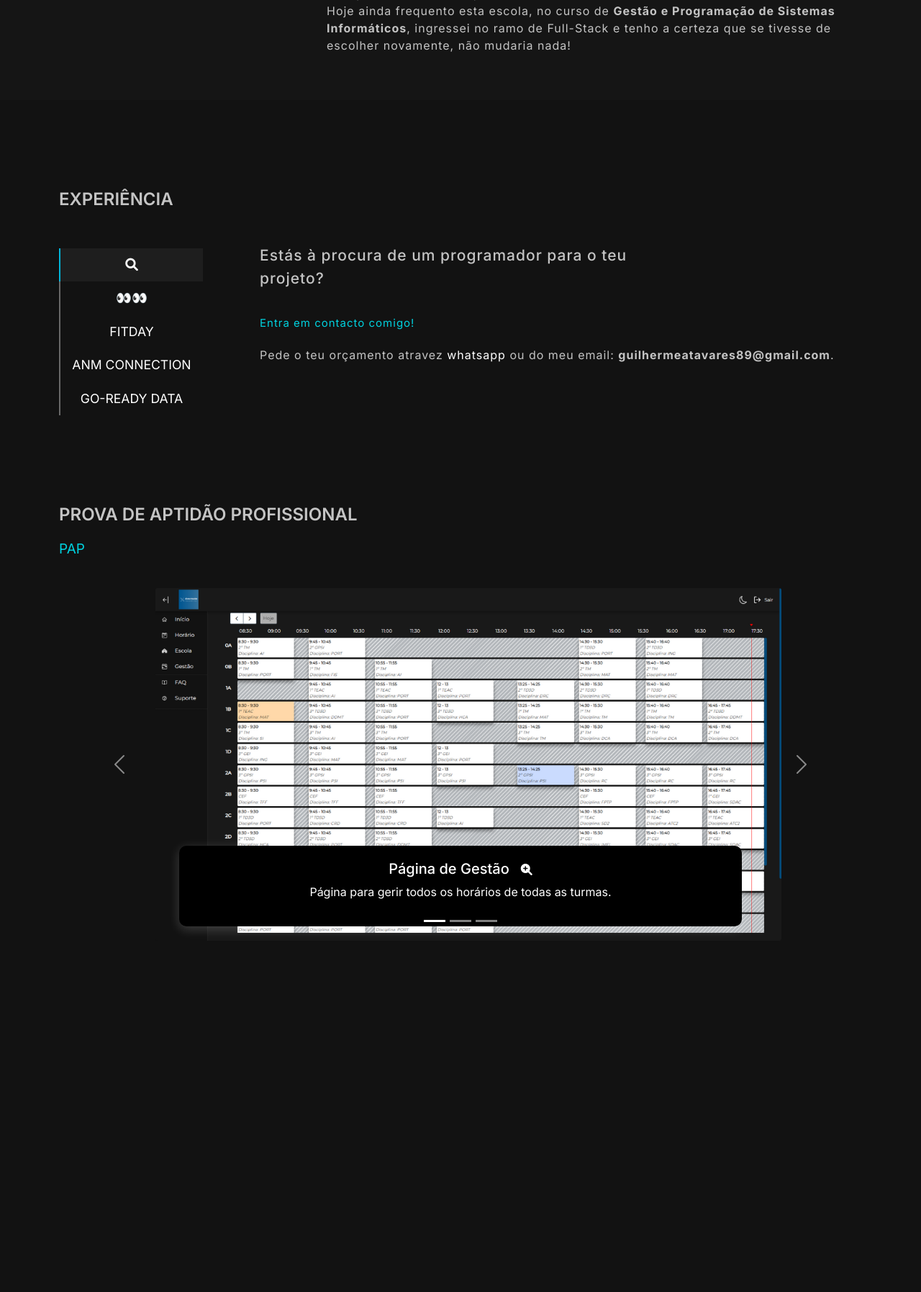
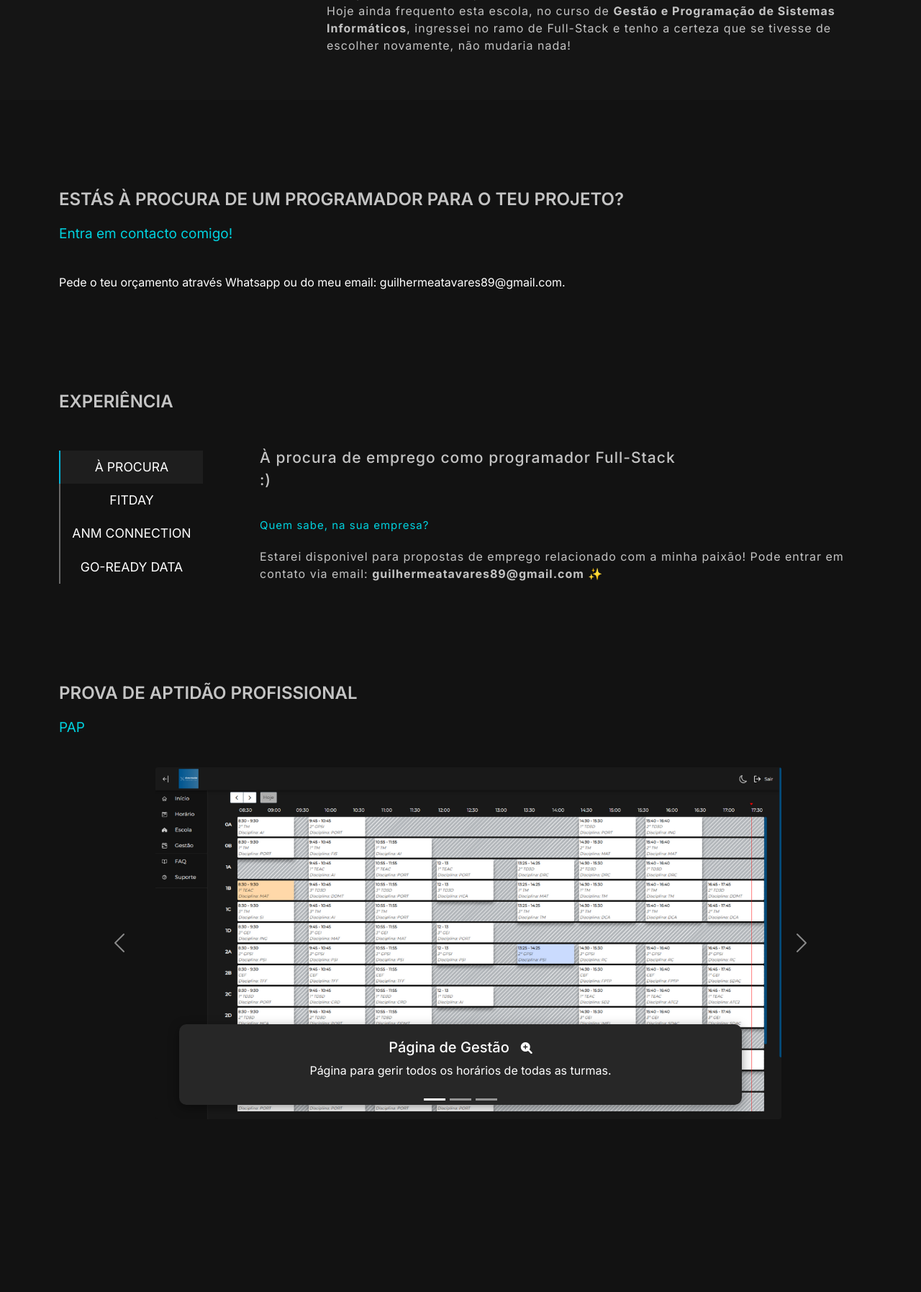
Before and after one commit to gatavares/gatavares.github.io, a PHP site: page / in a window 1280 px wide. Shown: the part 998-2793 px from the top of the page at 72% size. Before the commit the page ends 2299 px from the top, so only its background shows below. Run offline with PHP 8.4, Linux system fonts and the light colour scheme.

Commit message:
home updates

```diff
--- a/CONTENT/PAGES/home.html
+++ b/CONTENT/PAGES/home.html
@@ -65,6 +65,79 @@
 </section>
 
 <section>
+    <div class="container-fluid Freelancer">
+        <div class="container">
+            <div class="row justify-content-center text-center text-xl-start">
+                <div class="col-12 col-xl-12">
+
+                    <p class="PAP-Text-Title">ESTÁS À PROCURA DE UM PROGRAMADOR PARA O TEU PROJETO?</p>
+                    <p class="PAP-Text-Subtitle">Entra em contacto comigo!</p>
+                </div>
+                <div class="col-12 col-xl-12 PAP-Fotos">
+                    <p>Pede o teu orçamento através <a class="whatsappLink" href="https://wa.me/351962817885"
+                            target="_blank">Whatsapp</a> ou do meu email:
+                        <span>guilhermeatavares89@gmail.com</span>.
+                    </p>
+                </div>
+            </div>
+
+            <div class="modals">
+                <div class="modal fade" id="modalFoto1" tabindex="-1" aria-labelledby="modalFoto1Label"
+                    aria-hidden="true">
+                    <div class="modal-dialog modal-fullscreen">
+                        <div class="modal-content">
+                            <div class="modal-header">
+                                <h1 class="modal-title fs-5" id="modalFoto1Label">Página de Gestão</h1>
+                                <button type="button" class="btn btn-link modal-btnClose" data-bs-dismiss="modal"
+                                    aria-label="Close">
+                                    <i class="fa-solid fa-xmark"></i>
+                                </button>
+                            </div>
+                            <div class="modal-body">
+                                <img src="ASSETS/PAP/Gestao.png" class="d-block w-100" alt="Página de Gestão">
+                            </div>
+                        </div>
+                    </div>
+                </div>
+                <div class="modal fade" id="modalFoto2" tabindex="-1" aria-labelledby="modalFoto2Label"
+                    aria-hidden="true">
+                    <div class="modal-dialog modal-fullscreen">
+                        <div class="modal-content">
+                            <div class="modal-header">
+                                <h1 class="modal-title fs-5" id="modalFoto2Label">Página de Horários</h1>
+                                <button type="button" class="btn btn-link modal-btnClose" data-bs-dismiss="modal"
+                                    aria-label="Close">
+                                    <i class="fa-solid fa-xmark"></i>
+                                </button>
+                            </div>
+                            <div class="modal-body">
+                                <img src="ASSETS/PAP/Horario.png" class="d-block w-100" alt="Página de Gestão">
+                            </div>
+                        </div>
+                    </div>
+                </div>
+                <div class="modal fade" id="modalFoto3" tabindex="-1" aria-labelledby="modalFoto3Label"
+                    aria-hidden="true">
+                    <div class="modal-dialog modal-fullscreen">
+                        <div class="modal-content">
+                            <div class="modal-header">
+                                <h1 class="modal-title fs-5" id="modalFoto3Label">Página de Gestão Escolar</h1>
+                                <button type="button" class="btn btn-link modal-btnClose" data-bs-dismiss="modal"
+                                    aria-label="Close">
+                                    <i class="fa-solid fa-xmark"></i>
+                                </button>
+                            </div>
+                            <div class="modal-body">
+                                <img src="ASSETS/PAP/Escola.png" class="d-block w-100" alt="Página de Gestão">
+                            </div>
+                        </div>
+                    </div>
+                </div>
+            </div>
+        </div>
+</section>
+
+<section>
     <div class="container-fluid experiencia">
         <div class="container">
             <div class="row justify-content-center text-center text-xl-start">
@@ -74,31 +147,16 @@
 
                     <div class="menu-lugares">
                         <div class="menu text-center">
-                            <li class="ativado" id="1" onclick="menu(1)"><a><i class="fa-solid fa-magnifying-glass"
-                                        style="color: #ffffff;"></i></a></li> <!-- Trocar para icons -->
-                            <li class="desativado" id="2" onclick="menu(2)"><a>👀👀</a></li> <!-- Trocar para icons -->
-                            <li class="desativado" id="3" onclick="menu(3)"><a>FITDAY</a></li>
-                            <li class="desativado" id="4" onclick="menu(4)"><a>ANM CONNECTION</a></li>
-                            <li class="desativado" id="5" onclick="menu(5)"><a>GO-READY DATA</a></li>
+                            <li class="ativado" id="1" onclick="menu(1)"><a>À PROCURA</a></li>
+                            <li class="desativado" id="2" onclick="menu(2)"><a>FITDAY</a></li>
+                            <li class="desativado" id="3" onclick="menu(3)"><a>ANM CONNECTION</a></li>
+                            <li class="desativado" id="4" onclick="menu(4)"><a>GO-READY DATA</a></li>
                         </div>
                     </div>
                 </div>
                 <div class="col-12 col-xl-9">
                     <div class="artigos text-start px-4 px-xl-0">
                         <section class="showned" id="A1">
-                            <div class="headerArtigo">
-                                <p class="tituloArtigo" id="tituloArtigo">Estás à procura de um programador para o teu
-                                    projeto?</p>
-                                <p class="dataArtigo align-bottom" id="dataArtigo"></p>
-                            </div>
-                            <p class="categoriaArtigo" id="categoriaArtigo">Entra em contacto comigo!</p>
-                            <p class="textoArtigo" id="textoArtigo">Pede o teu orçamento atravez <a class="whatsappLink"
-                                    href="https://wa.me/351962817885" target="_blank">whatsapp</a> ou do meu email:
-                                <span>guilhermeatavares89@gmail.com</span>.
-                            </p>
-                        </section>
-
-                        <section class="hiden" id="A2">
                             <div class="headerArtigo">
                                 <p class="tituloArtigo" id="tituloArtigo">À procura de emprego como programador
                                     Full-Stack
@@ -187,7 +245,9 @@
                         </div>
                         <div class="carousel-inner">
                             <div class="carousel-item active" data-bs-interval="8000">
-                                <img src="ASSETS/PAP/Gestao.png" class="d-block w-100" alt="Página de Gestão">
+                                <a class="zoom" data-bs-toggle="modal" data-bs-target="#modalFoto1">
+                                    <img src="ASSETS/PAP/Gestao.png" class="d-block w-100" alt="Página de Gestão">
+                                </a>
                                 <div class="carousel-caption d-none d-md-block">
                                     <h5 class="carousel-lable">Página de Gestão &nbsp;
                                         <a class="zoom" data-bs-toggle="modal" data-bs-target="#modalFoto1">
@@ -200,7 +260,9 @@
                                 </div>
                             </div>
                             <div class="carousel-item" data-bs-interval="8000">
-                                <img src="ASSETS/PAP/Horario.png" class="d-block w-100" alt="Página de Horários">
+                                <a class="zoom" data-bs-toggle="modal" data-bs-target="#modalFoto2">
+                                    <img src="ASSETS/PAP/Horario.png" class="d-block w-100" alt="Página de Horários">
+                                </a>
                                 <div class="carousel-caption d-none d-md-block">
                                     <h5 class="carousel-lable">Página de Horários &nbsp;
                                         <a class="zoom" data-bs-toggle="modal" data-bs-target="#modalFoto2">
@@ -211,7 +273,10 @@
                                 </div>
                             </div>
                             <div class="carousel-item">
-                                <img src="ASSETS/PAP/Escola.png" class="d-block w-100" alt="Página de Gestão Escolar">
+                                <a class="zoom" data-bs-toggle="modal" data-bs-target="#modalFoto3">
+                                    <img src="ASSETS/PAP/Escola.png" class="d-block w-100"
+                                        alt="Página de Gestão Escolar">
+                                </a>
                                 <div class="carousel-caption d-none d-md-block">
                                     <h5 class="carousel-lable">
                                         Página de Gestão Escolar &nbsp;
--- a/CONTENT/head.html
+++ b/CONTENT/head.html
@@ -27,6 +27,9 @@
     <link rel="stylesheet" href="CSS/bootstrap.min.css">
     <!-- FONTAWSOME ICONS -->
     <link href="ASSETS/fontawesome-free-6.1.1-web/css/all.css" rel="stylesheet">
+
+    <!-- Animations -->
+    <link rel="stylesheet" href="https://cdnjs.cloudflare.com/ajax/libs/animate.css/4.1.1/animate.min.css" />
     <!-- CSS -->
     <link rel="stylesheet" href="CSS/styles.css">
 </head>
--- a/CSS/styles.css
+++ b/CSS/styles.css
@@ -531,6 +531,10 @@ body {
     line-height: 1.5rem;
 }
 
+.Freelancer{
+    margin-top: 120px;
+}
+
 .experiencia {
     margin-top: 120px;
 }
@@ -692,8 +696,8 @@ body {
 .PAP .carousel-caption {
     color: #fff;
     border-radius: 10px;
-    box-shadow: 0px 4px 15px 0px rgba(255, 255, 255, 0.19) !important;
-    background-color: #000 !important;
+    box-shadow: 0px 4px 15px 0px rgba(0, 0, 0, 0.40) !important;
+    background-color: #272727 !important;
 }
 
 .PAP-Text-Subtitle {
@@ -702,8 +706,29 @@ body {
     margin-bottom: 20px;
 }
 
-.modal {
-    color: #000 !important;
+.modal,
+.modal-content {
+    background-color: #272727 !important;
+    color: #ffff !important;
+}
+
+.modal-header {
+    padding: 10px;
+}
+
+.modal-btnClose {
+    background-color: transparent !important;
+    color: #ffff !important;
+    font-size: 20px;
+    animation: wobble;
+    animation-duration: 1s;
+    animation-delay: 0.6s;
+}
+
+.modal-btnClose:hover {
+    background-color: transparent !important;
+    color: #00d2df !important;
+    font-size: 20px;
 }
 
 .PAP .zoom {
@@ -715,5 +740,4 @@ body {
 .PAP .zoom:hover {
     cursor: pointer;
     color: #00d2df !important;
-
 }
```
Also changed, not shown: other parts of CONTENT/PAGES/home.html (+15 -9 lines).
